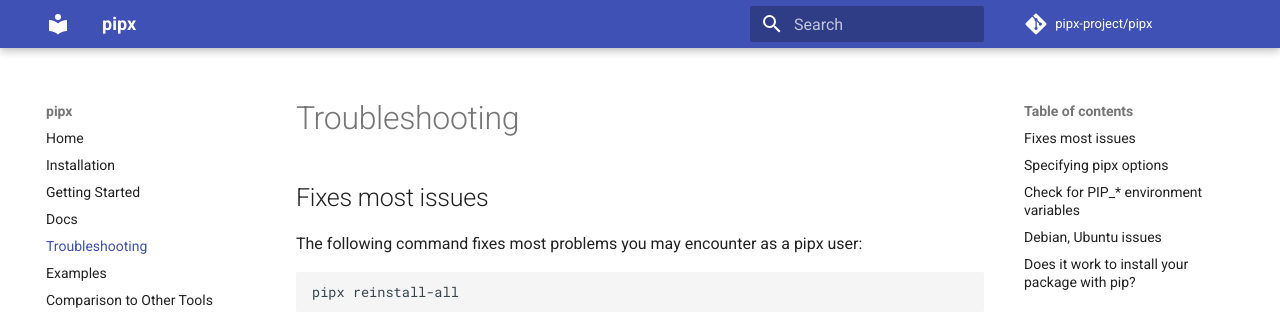
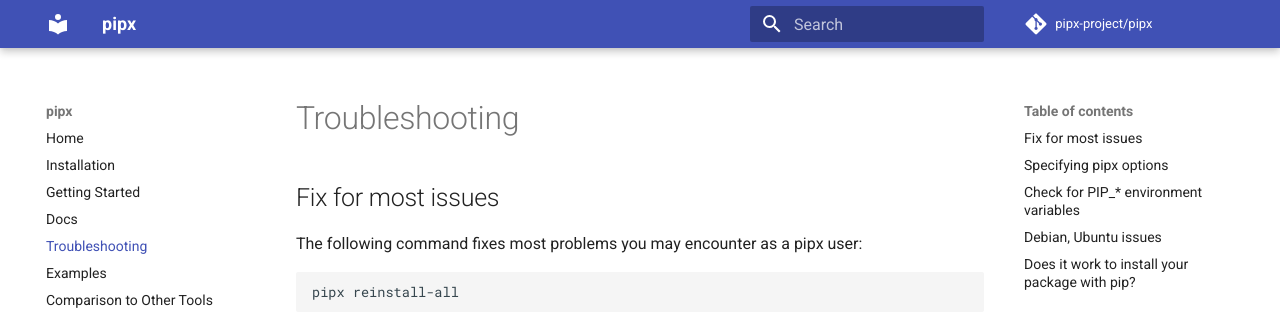
Before and after one commit to pypa/pipx, an MkDocs documentation site: the page built from docs/troubleshooting.md, in a window 1280 px wide and 900 px high. Shown: the top 319 px of the window. Built offline with MkDocs 1.6.1 and Material for MkDocs 9.7.7, drawn with Linux system fonts in a browser that asks for light colours; comment, search, counter and statistics services are not loaded.

Commit message:
Change heading.

```diff
--- a/docs/troubleshooting.md
+++ b/docs/troubleshooting.md
@@ -1,4 +1,4 @@
-## Fixes most issues
+## Fix for most issues
 
 The following command fixes most problems you may encounter as a pipx user:
 
```
